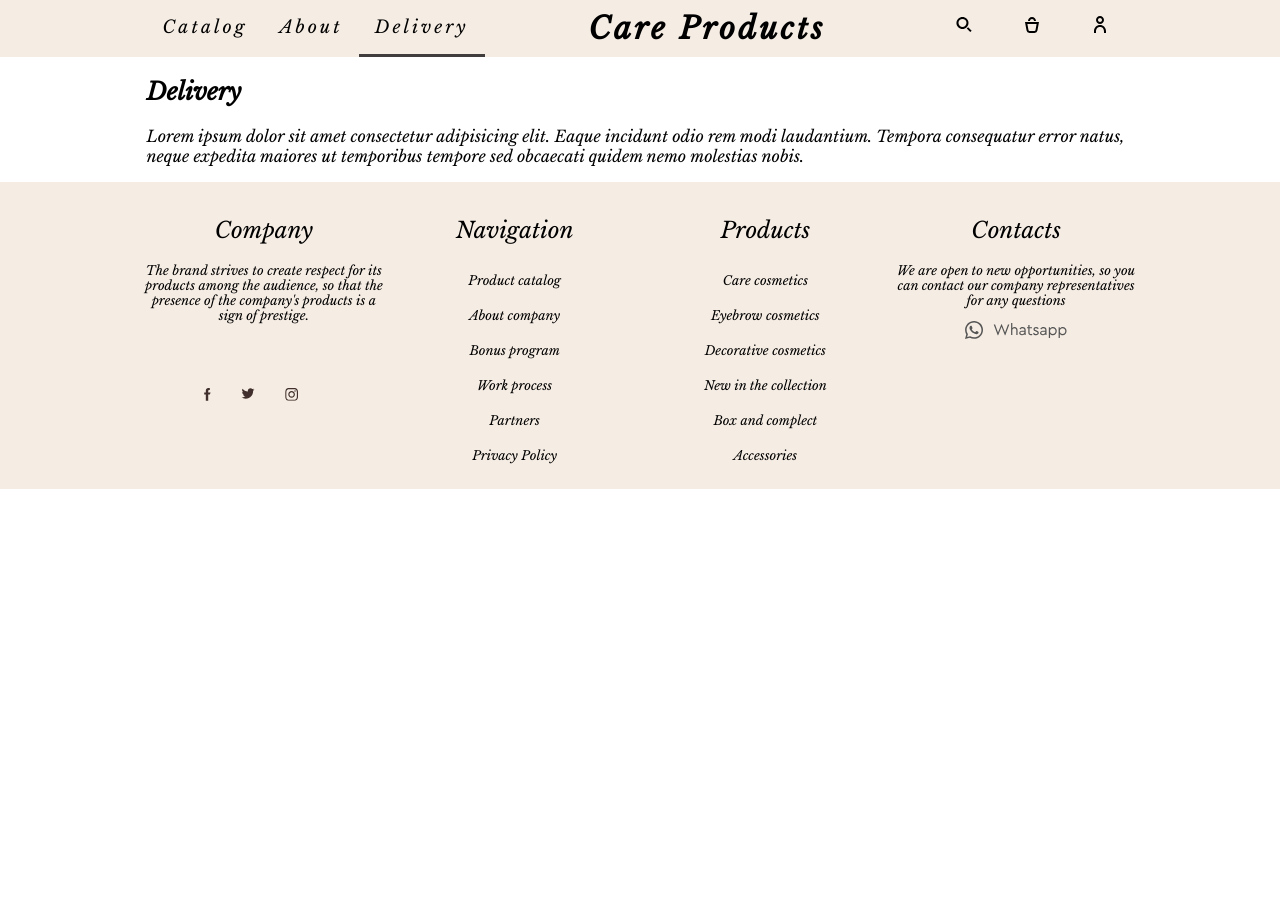
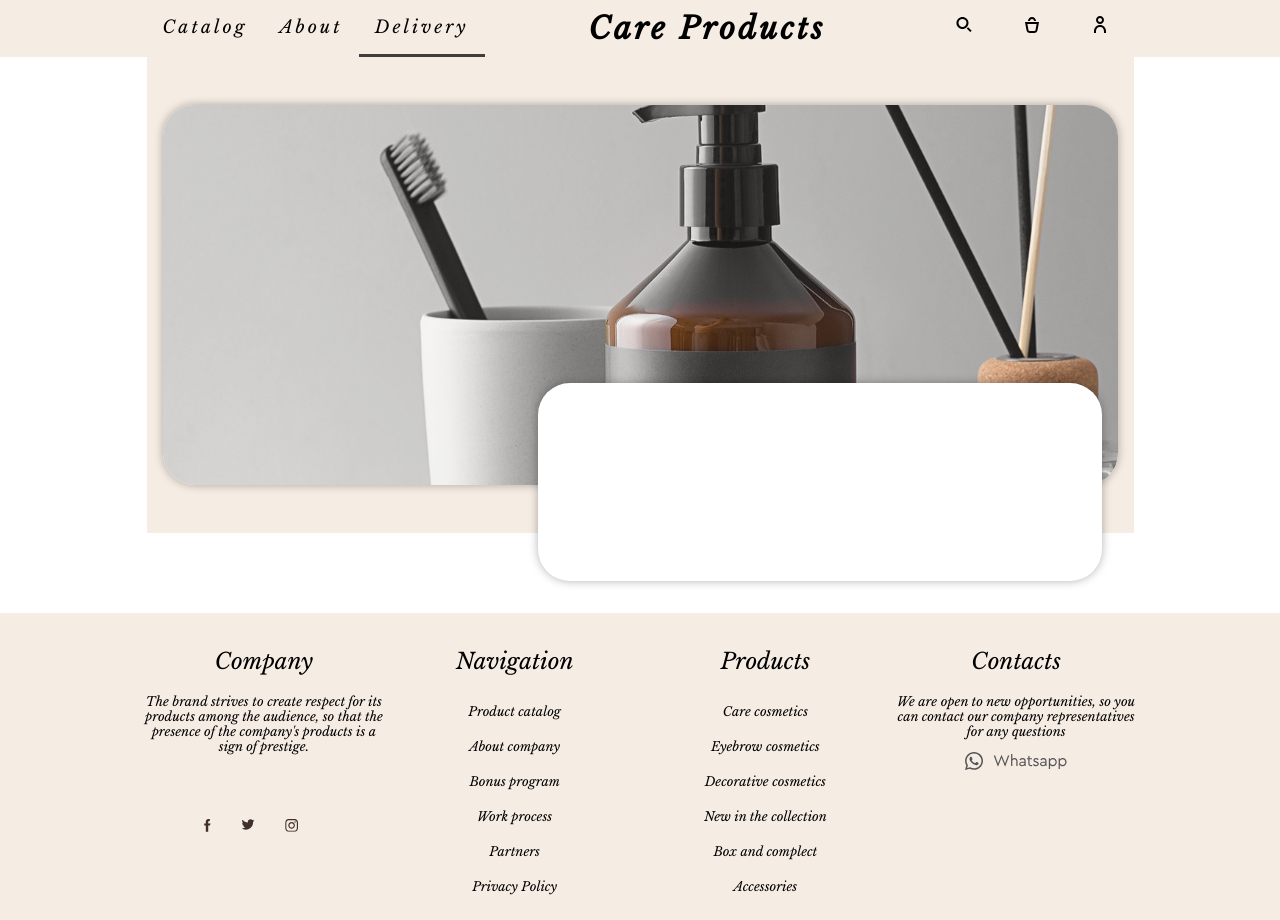
Before and after one commit to AigerimAkmatalieva/care-products-diploma-, a React (Create React App) app: page /delivery in a window 1280 px wide. Before the commit the page ends 800 px from the top, so only its background shows below. Built offline with nearby package versions, Linux system fonts and the light colour scheme.

Commit message:
Renew header components

```diff
--- a/src/pages/About.js
+++ b/src/pages/About.js
@@ -1,5 +1,5 @@
 import Header from "../components/Header/Header";
-import headerImage from "../assets/header.svg";
+import headerImage from "../assets/header2.svg";
 
 function About() {
   return (
--- a/src/pages/Catalog.js
+++ b/src/pages/Catalog.js
@@ -1,11 +1,17 @@
+import Header from "../components/Header/Header";
+import headerImage from "../assets/header3.svg";
+
 function Catalog() {
-
   return (
-   <article>
-      <h1>Catalog</h1>
-    <p>Lorem ipsum dolor sit amet consectetur adipisicing elit. Eaque incidunt odio rem modi laudantium. Tempora consequatur error natus, neque expedita maiores ut temporibus tempore sed obcaecati quidem nemo molestias.</p>
-   </article>
-  )
+    <>
+      <Header title="Catalog" image={headerImage}>
+        Lorem ipsum dolor sit amet consectetur adipisicing elit. Eaque incidunt
+        odio rem modi laudantium. Tempora consequatur error natus, neque
+        expedita maiores ut temporibus tempore sed obcaecati quidem nemo
+        molestias.
+      </Header>
+    </>
+  );
 }
 
 export default Catalog;
--- a/src/pages/Contacts.js
+++ b/src/pages/Contacts.js
@@ -1,11 +1,17 @@
+import Header from "../components/Header/Header";
+import headerImage from "../assets/header.svg";
+
 function Contacts() {
-
   return (
-   <article>
-      <h1>Contacts</h1>
-    <p>Lorem ipsum dolor sit amet consectetur adipisicing elit. Eaque incidunt odio rem modi laudantium. Tempora consequatur error natus, neque expedita maiores ut temporibus tempore sed obcaecati quidem nemo molestias nobis.</p>
-   </article>
-  )
+    <>
+      <Header title="Contact" image={headerImage}>
+        Lorem ipsum dolor sit amet consectetur adipisicing elit. Eaque incidunt
+        odio rem modi laudantium. Tempora consequatur error natus, neque
+        expedita maiores ut temporibus tempore sed obcaecati quidem nemo
+        molestias.
+      </Header>
+    </>
+  );
 }
 
 export default Contacts;
--- a/src/pages/Delivery.js
+++ b/src/pages/Delivery.js
@@ -1,11 +1,17 @@
-function Contacts() {
+import Header from "../components/Header/Header";
+import headerImage from "../assets/carecard.svg";
 
+function Delivery() {
   return (
-   <article>
-      <h1>Delivery</h1>
-    <p>Lorem ipsum dolor sit amet consectetur adipisicing elit. Eaque incidunt odio rem modi laudantium. Tempora consequatur error natus, neque expedita maiores ut temporibus tempore sed obcaecati quidem nemo molestias nobis.</p>
-   </article>
-  )
+    <>
+      <Header title="Delivery" image={headerImage}>
+        Lorem ipsum dolor sit amet consectetur adipisicing elit. Eaque incidunt
+        odio rem modi laudantium. Tempora consequatur error natus, neque
+        expedita maiores ut temporibus tempore sed obcaecati quidem nemo
+        molestias.
+      </Header>
+    </>
+  );
 }
 
-export default Contacts;
+export default Delivery;
--- a/src/pages/Search.js
+++ /dev/null
@@ -1,11 +0,0 @@
-function Contacts() {
-
-  return (
-   <article>
-      <h1>Search</h1>
-    <p>Lorem ipsum dolor sit amet consectetur adipisicing elit. Eaque incidunt odio rem modi laudantium. Tempora consequatur error natus, neque expedita maiores ut temporibus tempore sed obcaecati quidem nemo molestias nobis.</p>
-   </article>
-  )
-}
-
-export default Contacts;
--- a/src/pages/Signup.js
+++ /dev/null
@@ -1,11 +0,0 @@
-function Contacts() {
-
-  return (
-   <article>
-      <h1>Sign-Up</h1>
-    <p>Lorem ipsum dolor sit amet consectetur adipisicing elit. Eaque incidunt odio rem modi laudantium. Tempora consequatur error natus, neque expedita maiores ut temporibus tempore sed obcaecati quidem nemo molestias nobis.</p>
-   </article>
-  )
-}
-
-export default Contacts;
--- a/src/pages/pages.css
+++ /dev/null
@@ -1,6 +0,0 @@
-h1{
-  margin-left: 3px;
-}
-article{
-  margin-left: 30px;
-}
```
Also changed, not shown: src/pages/Orders.js (deleted, +0 -11 lines).
